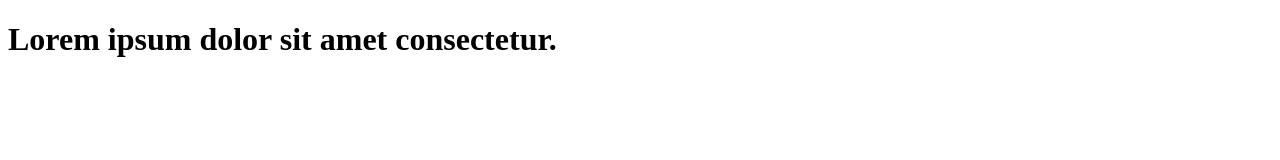
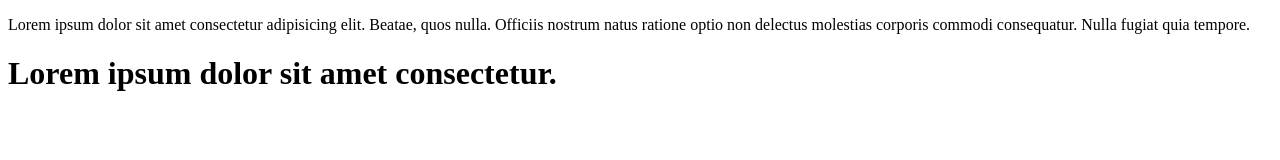
Before and after one commit to mayank-000/GitLearn, a plain HTML site: page index.html in a window 1280 px wide. Drawn offline with Linux system fonts and the light colour scheme.

Commit message:
paragraph section added to main

```diff
--- a/index.html
+++ b/index.html
@@ -6,6 +6,7 @@
     <title>Git Website</title>
 </head>
 <body>
+    <p>Lorem ipsum dolor sit amet consectetur adipisicing elit. Beatae, quos nulla. Officiis nostrum natus ratione optio non delectus molestias corporis commodi consequatur. Nulla fugiat quia tempore.</p>
     <h1>Lorem ipsum dolor sit amet consectetur.</h1>
 </body>
 </html>
```
